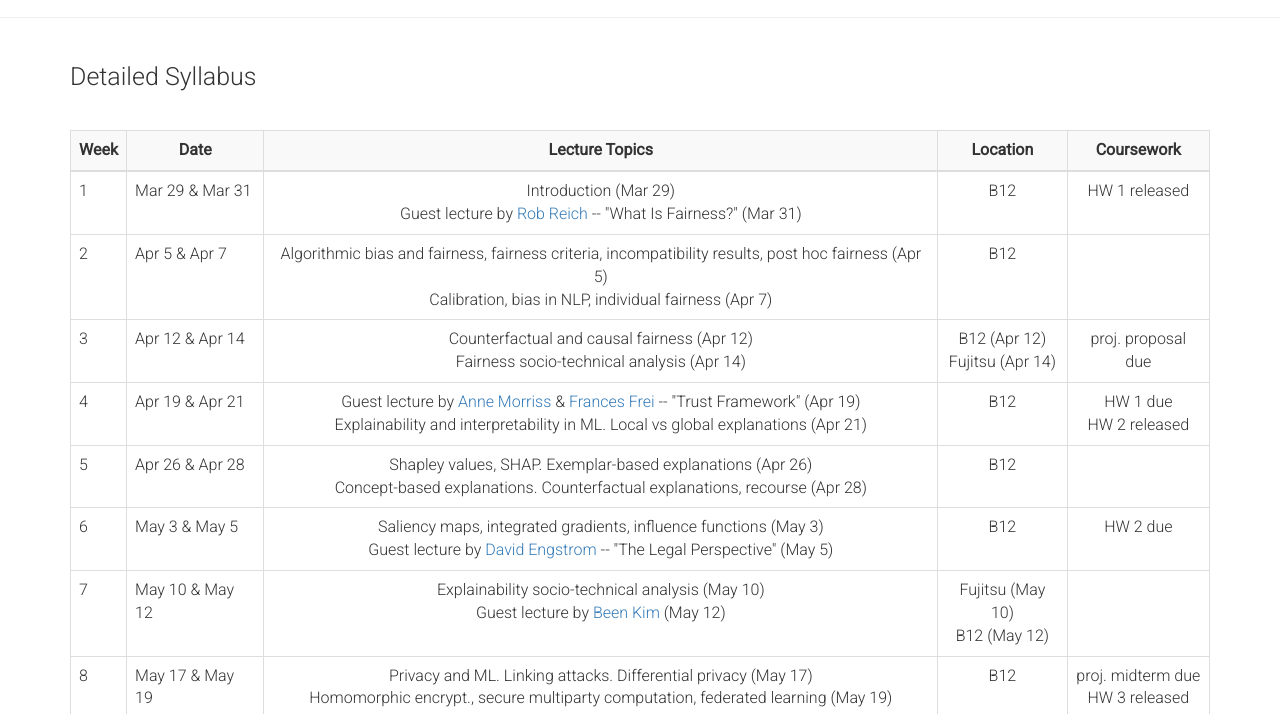
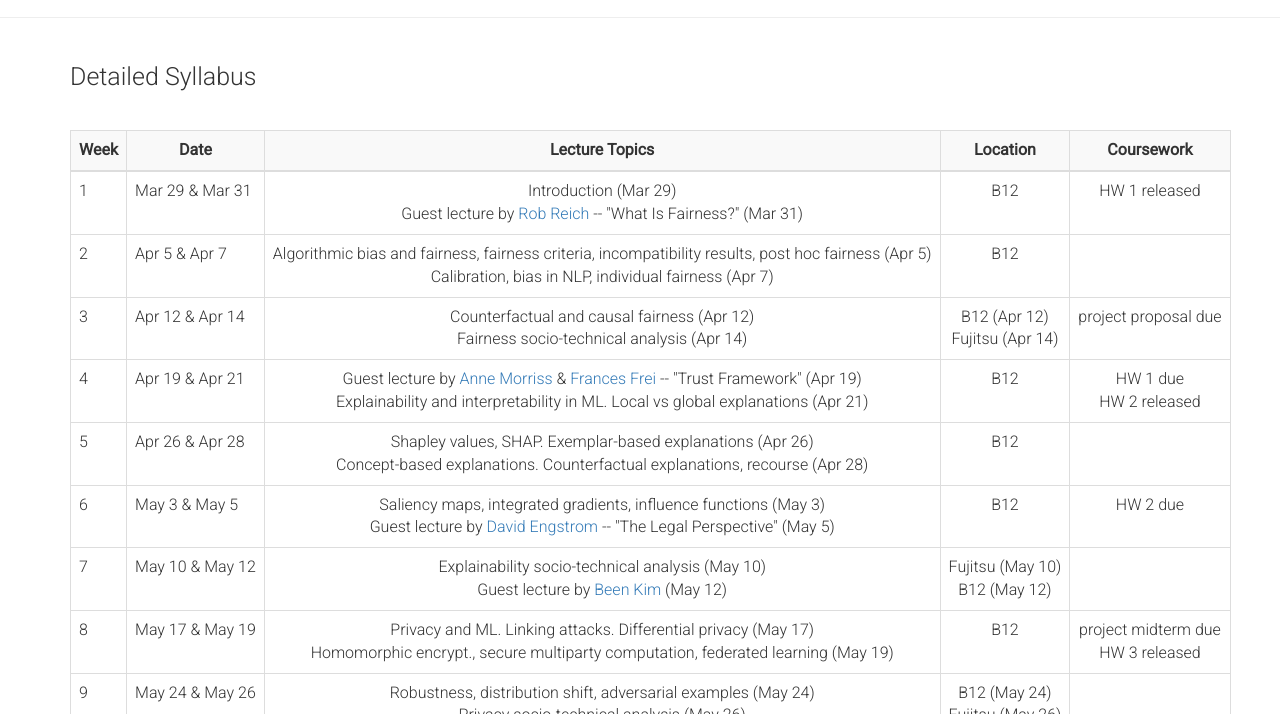
Before and after one commit to stanfordaiethics/stanfordaiethics.github.io, a plain HTML site: page syllabus.html in a window 1280 px wide. Shown: the part 86-800 px from the top of the page. Drawn offline with nearby package versions, Linux system fonts and the light colour scheme.

Commit message:
Don't line break to make pretty.

```diff
--- a/syllabus.html
+++ b/syllabus.html
@@ -56,7 +56,11 @@
 
         <tr>
             <td>1</td>
-            <td align="left">Mar 29 & Mar 31</td>
+            <td align="left">
+                <nobr>
+                    Mar 29 & Mar 31
+                </nobr>
+            </td>
             <td align="center">
                 Introduction (Mar 29) <br>
                 Guest lecture by <a href="http://robreich.stanford.edu/">Rob Reich</a> -- "What Is Fairness?" (Mar 31)
@@ -69,7 +73,9 @@
             <td>2</td>
             <td> Apr 5 & Apr 7</td>
             <td align="center">
-                Algorithmic bias and fairness, fairness criteria, incompatibility results, post hoc fairness (Apr 5)
+                <nobr>
+                    Algorithmic bias and fairness, fairness criteria, incompatibility results, post hoc fairness (Apr 5)
+                </nobr>
                 <br>
                 Calibration, bias in NLP, individual fairness (Apr 7)
             </td>
@@ -89,7 +95,11 @@
                 <br>
                 Fujitsu (Apr 14)
             </td>
-            <td align="center">proj. proposal due</td>
+            <td align="center">
+                <nobr>
+                    project proposal due
+                </nobr>
+            </td>
         </tr>
 
         <tr>
@@ -146,7 +156,11 @@
 
         <tr>
             <td>7</td>
-            <td> May 10 & May 12</td>
+            <td>
+                <nobr>
+                    May 10 & May 12
+                </nobr>
+            </td>
             <td align="center">
                 Explainability socio-technical analysis (May 10)
                 <br>
@@ -155,7 +169,9 @@
                 (May 12)
             </td>
             <td align="center">
-                Fujitsu (May 10)
+                <nobr>
+                    Fujitsu (May 10)
+                </nobr>
                 <br>
                 B12 (May 12)
             </td>
@@ -180,7 +196,9 @@
             </td>
             <td align="center">B12</td>
             <td align="center">
-                proj. midterm due
+                <nobr>
+                    project midterm due
+                </nobr>
                 <br>
                 HW 3 released
             </td>
```
